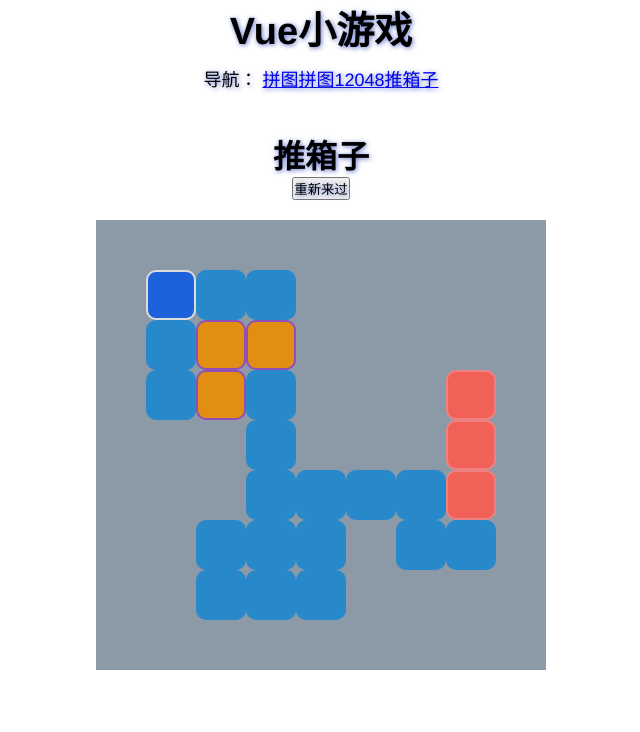
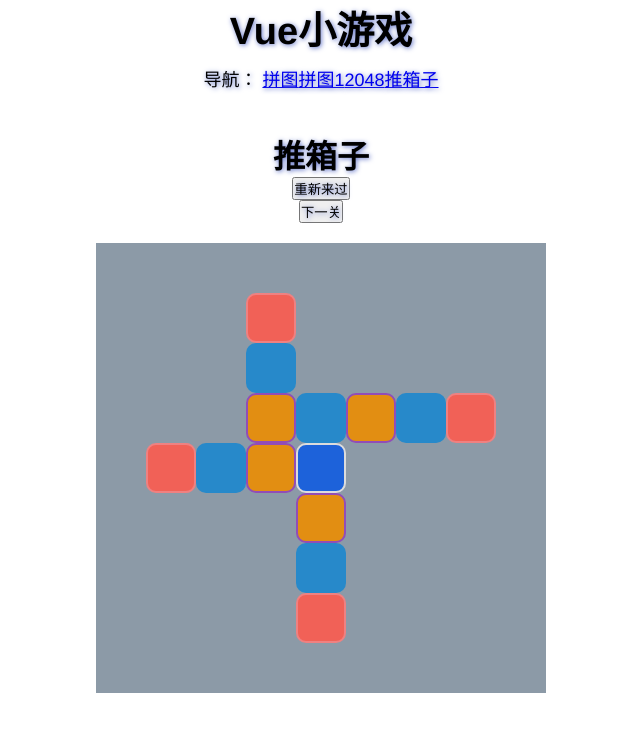
Before and after one commit to Arinu/Arinu-vue, a Vue app in the folder Game/: page /#/Sokoban in a window 1280 px wide. Shown: the top 732 px of the page, without its empty margins (319-959 px from the left). Built offline with nearby package versions, Linux system fonts and the light colour scheme.

Commit message:
update Sokoban

```diff
--- a/Game/src/components/Sokoban.vue
+++ b/Game/src/components/Sokoban.vue
@@ -2,7 +2,7 @@
  <div class="Sokoban">
    <h1>推箱子</h1>
    <p><button type="button" @click="reset">重新来过</button></p>
-   <!--<button>下一关</button>-->
+   <button @click="next">下一关</button>
    <ul>
      <li
       v-for="item in present"
@@ -28,10 +28,10 @@
                 0,0,0,0,0,0,0,0,0,
                 0,0,0,3,0,0,0,0,0,
                 0,0,0,1,0,0,0,0,0,
-                0,0,0,2,1,2,2,3,0,
+                0,0,0,2,1,2,1,3,0,
                 0,3,1,2,4,0,0,0,0,
                 0,0,0,0,2,0,0,0,0,
-                0,0,0,0,2,0,0,0,0,
+                0,0,0,0,1,0,0,0,0,
                 0,0,0,0,3,0,0,0,0,
                 0,0,0,0,0,0,0,0,0],
         leve2: [
@@ -54,52 +54,32 @@
     },
     methods: {
       reset(){
-
+        this.present = eval('this.leve'+this.now).slice(0)
       },
-      moveLeft(){
-        // const m = -1
-        // const me = this.present.indexOf(4)
-        // const n = this.pass.indexOf(me)
-        // console.log(me)
-        // switch(this.present[me+1*m]){
-        //   case 1 : case 3:
-        //     const s = n===-1?this.present[me+1*m]:3
-        //     this.present.splice(me+1*m,1,4)
-        //     this.present.splice(me,1,s)
-        //     console.log(n)
-        //   break;
-        //   case 2:
-        //     switch(this.present[me+2*m]){
-        //       case 1: case 3:
-        //       const k = n===-1?1:3
-        //       this.present.splice(me+2*m,3,2,4,1)
-        //     }
-        //   break;
-        // }
-        this.move(-1)
+      next(){
+        this.now++
+        this.present = eval('this.leve'+this.now).slice(0)
+        // this.eval('leve'+this.now)
+        this.pass = []
+        for(let i=0,g=this.present.length; i<g; i++){
+          this.present[i] === 3 && this.pass.push(i)
+        }
       },
-      moveTop(){
-        const x = Math.sqrt(this.present.length)
-        this.move(-x)
-      },
-      moveRight(){
-        this.move(+1)
-      },
-      moveDown(){
-        const x = Math.sqrt(this.present.length)
-        this.move(+x)
+      evil(ff){
+        let Fn = Function
+        // console.log(this.now)
+        const f = new Fn('console.log(this);return '+ 'this.'+ff)
+        return f()
       },
       move(m){
         let pass_v = 0
         const me = this.present.indexOf(4)
-        const n = this.pass.indexOf(me)
-        console.log(me)
+        const n = this.pass.indexOf(me)//移动前位置是否是坑
         switch(this.present[me+1*m]){
           case 1 : case 3:
-            const s = n === -1 ? this.present[me+1*m] : 3
+            const s = n === -1 ? 1 : 3
             this.present.splice(me+1*m,1,4)
             this.present.splice(me,1,s)
-            console.log(n)
           break;
           case 2:
             switch(this.present[me+2*m]){
@@ -113,7 +93,6 @@
         }
         for(var item in this.pass){
           this.present[this.pass[item]]===2 && pass_v++
-          console.log('a: '+this.pass[item])
         }
         if(pass_v===this.pass.length){
           setTimeout(function(){
@@ -123,19 +102,20 @@
       }
     },
     created (){
-      console.log(this.present);
-      console.log(this.leve1.slice(0))
+      // console.log(this.present);
+      // console.log(this.leve1.slice(0))
       // 初始化
-      this.present = this.leve2.slice(0)
+      this.present = this.leve1.slice(0)
       // 记录当前关卡通关条件
       for(let i=0,g=this.present.length; i<g; i++){
         this.present[i] === 3 && this.pass.push(i)
       }
       document.onkeydown = function(e){
-        e.keyCode===37 && this.moveLeft()
-        e.keyCode===38 && this.moveTop()
-        e.keyCode===39 && this.moveRight()
-        e.keyCode===40 && this.moveDown()
+        const x = Math.sqrt(this.present.length)
+        e.keyCode===37 && this.move(-1)
+        e.keyCode===38 && this.move(-x)
+        e.keyCode===39 && this.move(+1)
+        e.keyCode===40 && this.move(+x)
       }.bind(this)
     }
   })
```
Also changed, not shown: 1 other file (tests, documents, lock files or other folders).
